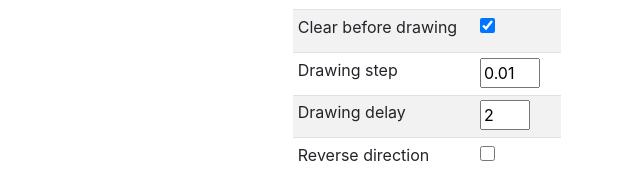
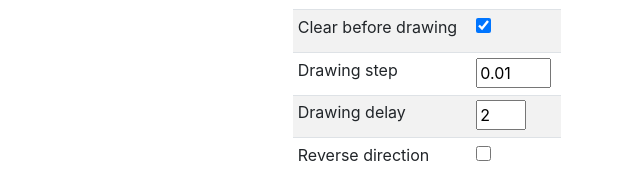
Before and after one commit to hanzhi713/Parametric-Roulette, a plain HTML site: page index.html in a window 1280 px wide. Shown: the part 376-569 px from the top of the page, 640-1280 px from the left. Drawn offline with nearby package versions, Linux system fonts and the light colour scheme.

Commit message:
Updated readme
Mainly about browser compatibility

```diff
--- a/index.html
+++ b/index.html
@@ -341,7 +341,7 @@
                         </label>
                     </td>
                     <td>
-                        <input type="number" id="step" style="width: 60px"
+                        <input type="number" id="step" style="width: 75px;"
                                value="0.01" step="0.001" max="0.5" min="0.001">
                     </td>
                 </tr>
```
Also changed, not shown: README.md.
